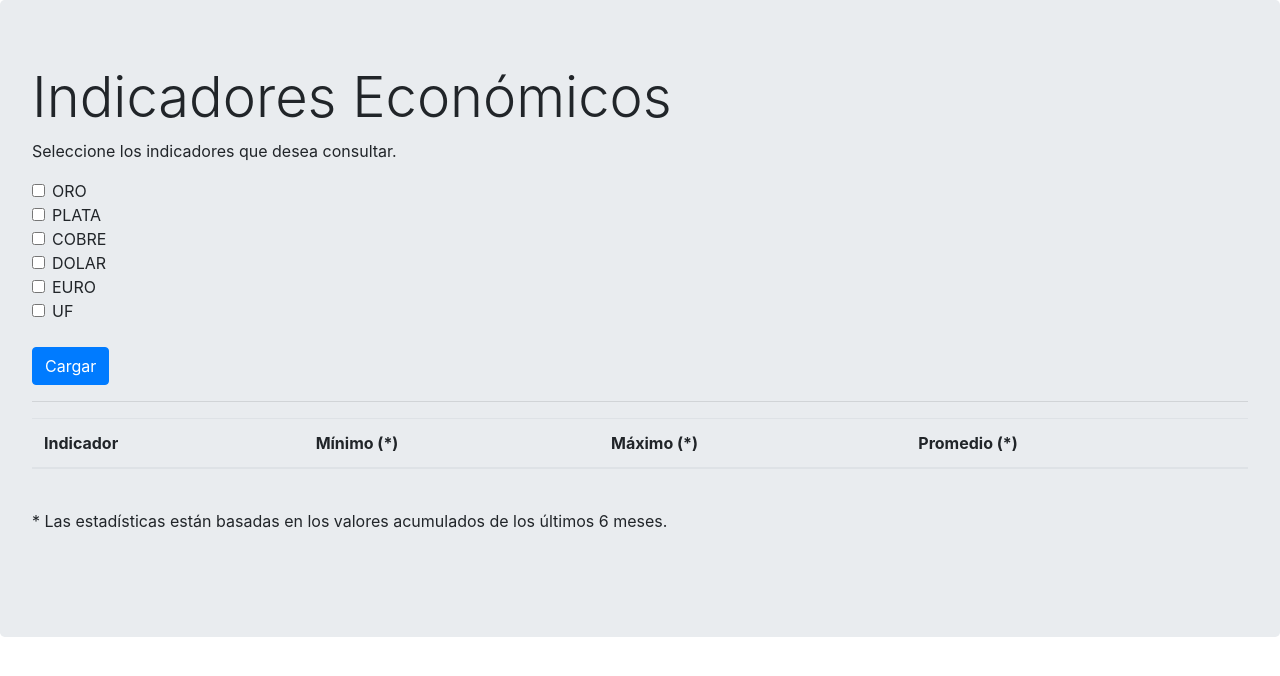
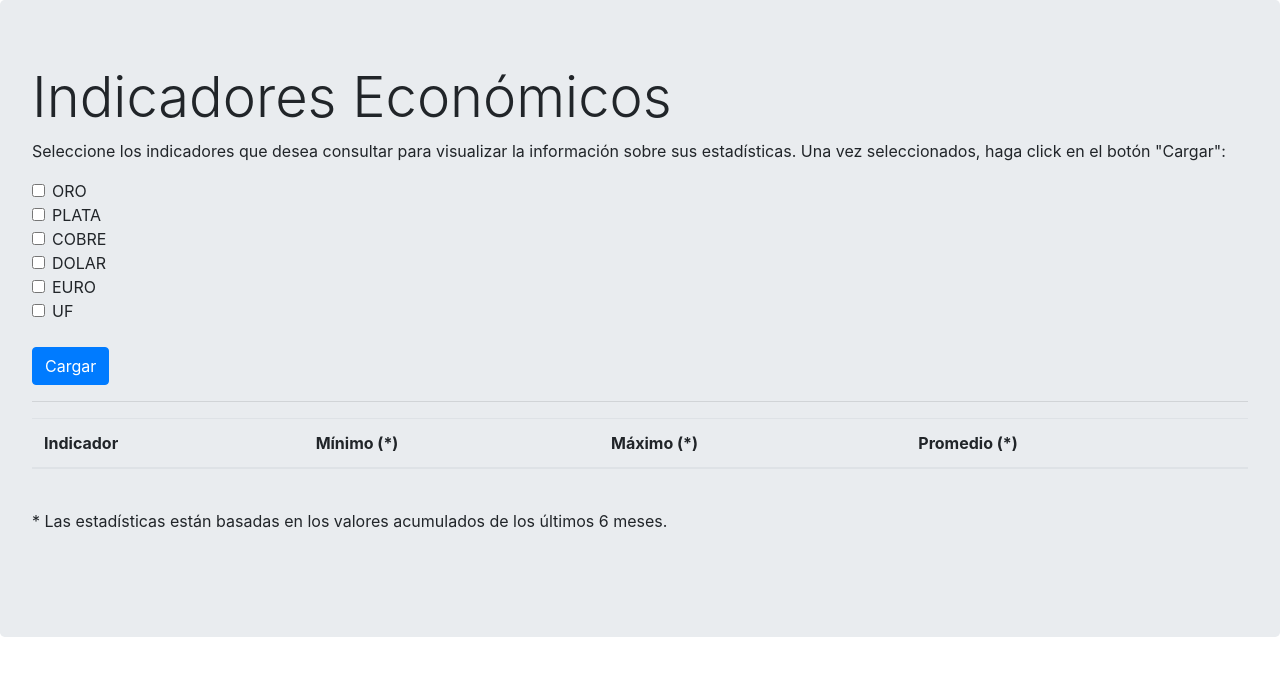
Before and after one commit to fapablazacl/ui-indicadores-economicos, an Angular app: page / in a window 1280 px wide. Shown: the top 676 px of the page. Built offline with nearby package versions, Linux system fonts and the light colour scheme.

Commit message:
Mejoras de los mensajes. Cambio del titulo de la App

```diff
--- a/src/app/indicator/indicator.component.html
+++ b/src/app/indicator/indicator.component.html
@@ -1,6 +1,6 @@
 
 <div>
-  <p> Seleccione los indicadores que desea consultar.</p>
+  <p>Seleccione los indicadores que desea consultar para visualizar la información sobre sus estadísticas. Una vez seleccionados, haga click en el botón "Cargar":</p>
 
   <div class="form-check" *ngFor="let indicator of availableIndicators">
     <label class="form-check-label" for="{{indicator}}">
--- a/src/index.html
+++ b/src/index.html
@@ -2,7 +2,7 @@
 <html lang="en">
 <head>
   <meta charset="utf-8">
-  <title>UiIndicadoresEconomicos</title>
+  <title>Indicadores Económicos</title>
   <base href="/">
 
   <meta name="viewport" content="width=device-width, initial-scale=1">
```
